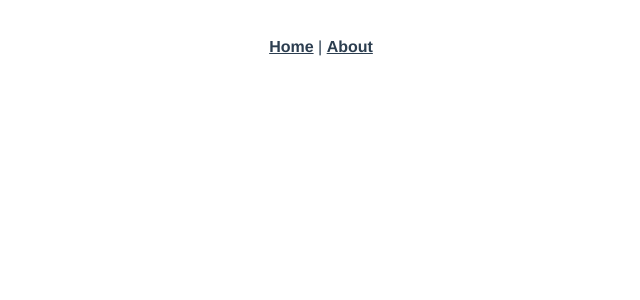
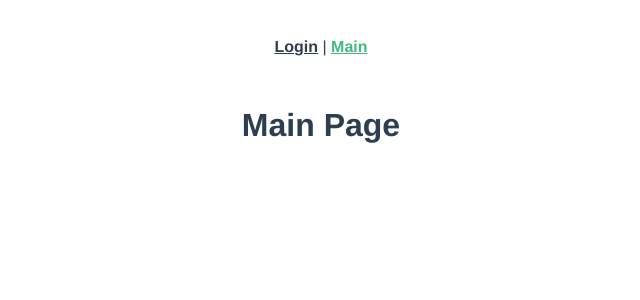
Before and after one commit to Lo-ni/Vuejs-Practice, a Vue app in the folder space-capsule-app/: page /main in a window 1280 px wide. Shown: the top 300 px of the page, without its empty margins (319-959 px from the left). Built offline with nearby package versions, Linux system fonts and the light colour scheme.

Commit message:
structure

```diff
--- a/space-capsule-app/src/App.vue
+++ b/space-capsule-app/src/App.vue
@@ -1,10 +1,10 @@
 <template>
   <div id="app">
     <div id="nav">
-      <router-link to="/">Home</router-link> |
-      <router-link to="/about">About</router-link>
+      <router-link to="/">Login</router-link> |
+      <router-link to="/main">Main</router-link>
     </div>
-    <router-view/>
+    <router-view />
   </div>
 </template>
 
--- a/space-capsule-app/src/router/index.js
+++ b/space-capsule-app/src/router/index.js
@@ -1,29 +1,30 @@
-import Vue from 'vue'
-import VueRouter from 'vue-router'
-import Home from '../views/Home.vue'
+import Vue from "vue";
+import VueRouter from "vue-router";
+import Login from "../views/Login.vue";
 
-Vue.use(VueRouter)
+Vue.use(VueRouter);
 
 const routes = [
   {
-    path: '/',
-    name: 'Home',
-    component: Home
+    path: "/",
+    name: "Login",
+    component: Login,
   },
   {
-    path: '/about',
-    name: 'About',
+    path: "/main",
+    name: "Main",
     // route level code-splitting
     // this generates a separate chunk (about.[hash].js) for this route
     // which is lazy-loaded when the route is visited.
-    component: () => import(/* webpackChunkName: "about" */ '../views/About.vue')
-  }
-]
+    component: () =>
+      import(/* webpackChunkName: "about" */ "../views/Main.vue"),
+  },
+];
 
 const router = new VueRouter({
-  mode: 'history',
+  mode: "history",
   base: process.env.BASE_URL,
-  routes
-})
+  routes,
+});
 
-export default router
+export default router;
--- a/space-capsule-app/src/views/About.vue
+++ /dev/null
@@ -1,5 +0,0 @@
-<template>
-  <div class="about">
-    <h1>This is an about page</h1>
-  </div>
-</template>
--- a/space-capsule-app/src/views/Home.vue
+++ /dev/null
@@ -1,18 +0,0 @@
-<template>
-  <div class="home">
-    <img alt="Vue logo" src="../assets/logo.png">
-    <HelloWorld msg="Welcome to Your Vue.js App"/>
-  </div>
-</template>
-
-<script>
-// @ is an alias to /src
-import HelloWorld from '@/components/HelloWorld.vue'
-
-export default {
-  name: 'Home',
-  components: {
-    HelloWorld
-  }
-}
-</script>
--- /dev/null
+++ b/space-capsule-app/src/views/Login.vue
@@ -0,0 +1,18 @@
+<template>
+  <div class="login">
+    <img alt="Vue logo" src="../assets/logo.png" />
+    <HelloWorld msg="Welcome to Your Vue.js App" />
+  </div>
+</template>
+
+<script>
+// @ is an alias to /src
+import HelloWorld from "@/components/HelloWorld.vue";
+
+export default {
+  name: "Home",
+  components: {
+    HelloWorld,
+  },
+};
+</script>
--- /dev/null
+++ b/space-capsule-app/src/views/Main.vue
@@ -0,0 +1,5 @@
+<template>
+  <div class="main">
+    <h1>Main Page</h1>
+  </div>
+</template>
```
Also changed, not shown: 1 other file (tests, documents, lock files or other folders).
